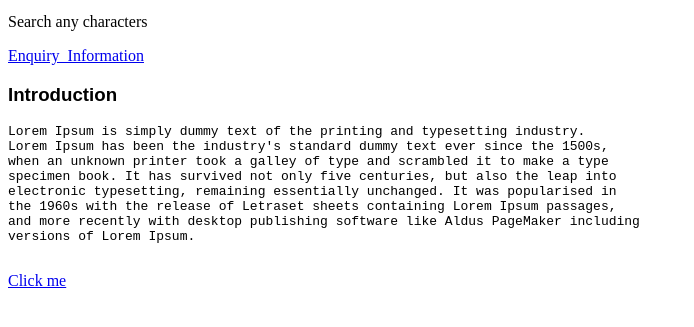
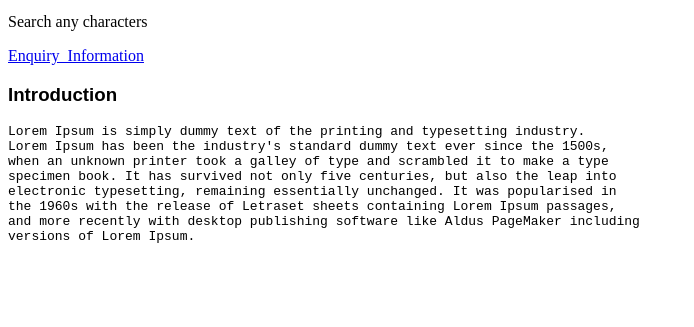
Before and after one commit to Tanjun08/Tanjun08.github.io, a plain HTML site: page index.html in a window 1280 px wide. Shown: the part 101-428 px from the top of the page, without its empty margins (0-694 px from the left). Drawn offline with Linux system fonts and the light colour scheme.

Commit message:
Update index.html

```diff
--- a/index.html
+++ b/index.html
@@ -36,7 +36,6 @@
 and more recently with desktop publishing software like Aldus PageMaker including
 versions of Lorem Ipsum.
         </pre>
-        <a href = "https://www.google.com/search"> Click me </a>
       </article>
     </section>
   </main>
```
